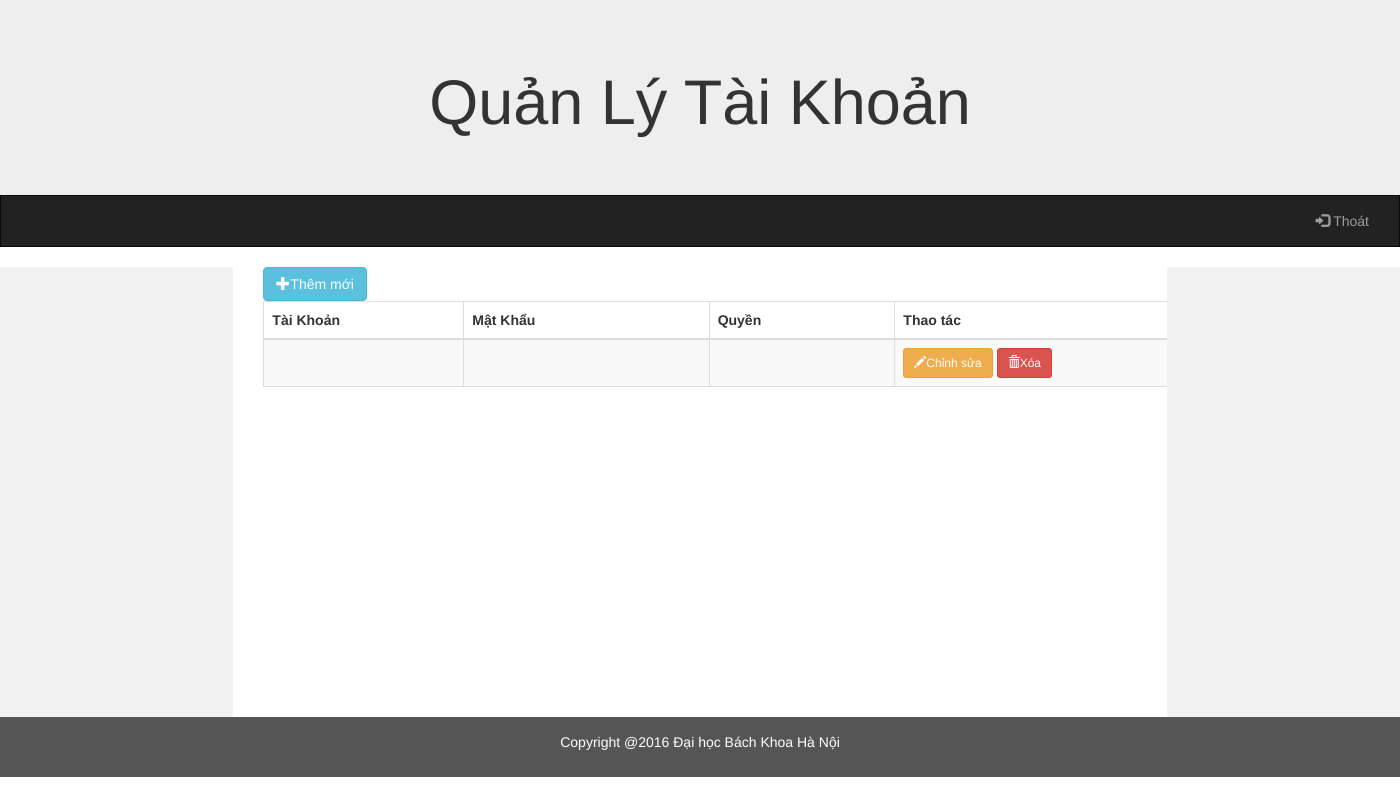
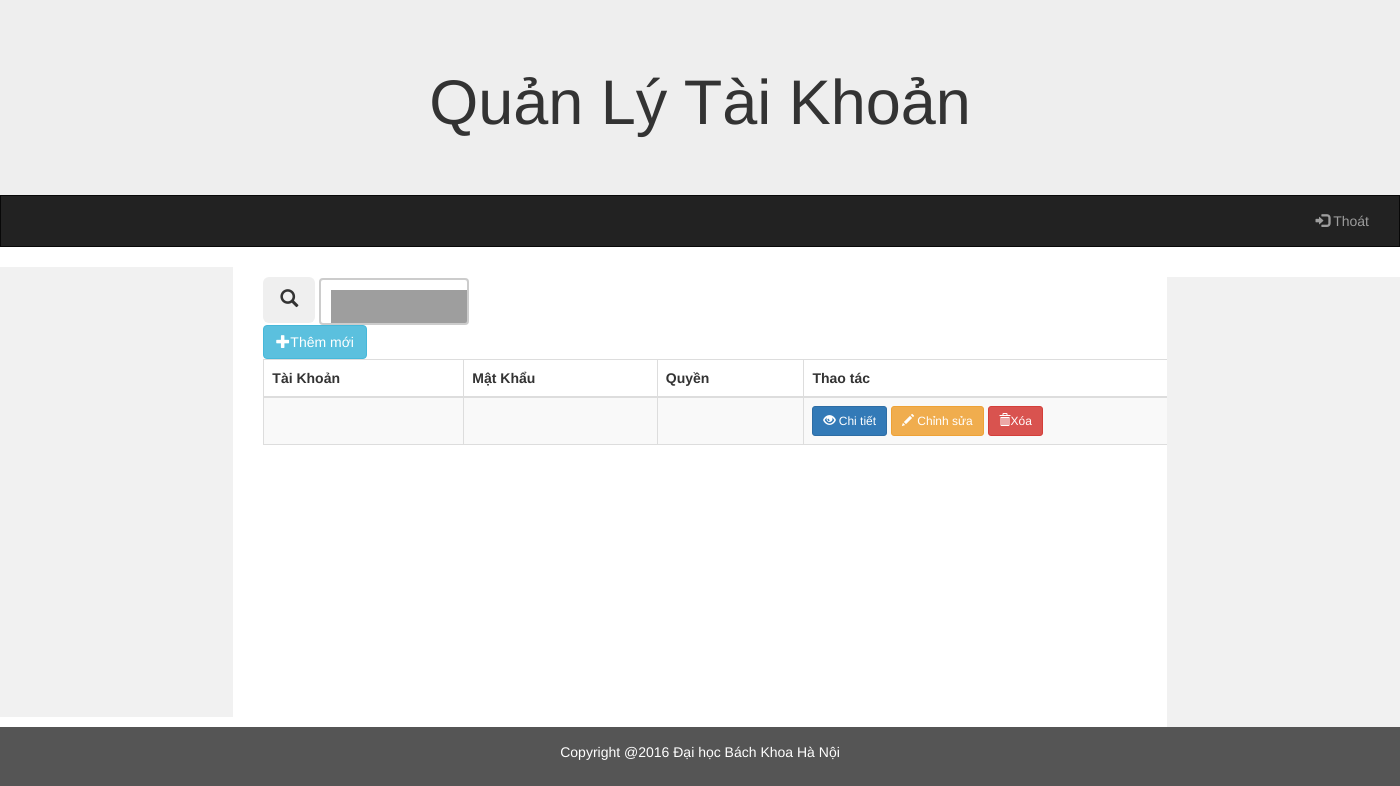
Before and after one commit to PROJECT2-20152/BenhVien, a CodeIgniter app: page /BV/index.php/taikhoan_controller/index in a window 1400 px wide. Shown: the top 786 px of the page. Run offline with CodeIgniter, Linux system fonts and the light colour scheme; tables that the repository leaves empty or names only in its code hold one stand-in row (values such as "Sample post"); data that the repository does not hold is empty; grey boxes are pictures that could not be loaded.

Commit message:
Added files via upload

```diff
--- a/BV/application/views/DSTaiKhoan.php
+++ b/BV/application/views/DSTaiKhoan.php
@@ -53,6 +53,24 @@
                     border-top-right-radius: 5px;
                 }
             }
+            input[type=text] {
+                width: 150px;
+                box-sizing: border-box;
+                border: 2px solid #ccc;
+                border-radius: 4px;
+                font-size: 16px;
+                background-color: white;
+                background-image: url('timkiem.png');
+                background-position: 10px 10px;
+                background-repeat: no-repeat;
+                padding: 8px 20px 12px 40px;
+                -webkit-transition: width 0.4s ease-in-out;
+                transition: width 0.4s ease-in-out;
+            }
+
+            input[type=text]:focus {
+                width: 70%;
+            }
         </style>
     </head>
     <body>
@@ -84,10 +102,21 @@
                 <div class="col-sm-2 sidenav">
 
                 </div>
+                <p>
                 <div class="col-sm-8 text-left">
                     <div class="container">
+
+                        <form action="<?php echo site_url('TaiKhoan_Controller/search');?>" method = "post">
+                            <button class="btn btn-lg" type="submit"><i class="glyphicon glyphicon-search"></i></button>
+                               <input type="text" name = "search" />
+
+                        </form>
+
+                        <div>
+                        <a class="btn btn-info btn-primary" data-toggle="modal" data-target="#myModal"><span class="glyphicon glyphicon-plus" aria-hidden="true"></span>Thêm mới</button></a>
+                        </div>
                     <div class="table-responsive">
-                            <a class="btn btn-info btn-primary" data-toggle="modal" data-target="#myModal"><span class="glyphicon glyphicon-plus" aria-hidden="true"></span>Thêm mới</button></a>
+
                         <table  class="table table-bordered table-hover table-striped">
 
                             <thead>
@@ -114,7 +143,8 @@
                                         <td><?php echo $row->MatKhau; ?></td>
                                         <td><?php echo $row->Quyen; ?></td>
                                         <td>
-                                                <a class="btn btn-warning btn-sm" data-toggle="modal" data-target="#myModal1" href="<?php echo site_url('TaiKhoan_Controller/edit/' . $row->idTaiKhoan); ?>" ><span class="glyphicon glyphicon-pencil" aria-hidden="true"></span>Chỉnh sửa</button></a>
+                                            <a class="btn btn-primary btn-sm" data-toggle="modal" data-target="#myModal1" href="<?php echo site_url('TaiKhoan_Controller/detail/' . $row->idTaiKhoan); ?>" ><span class="glyphicon glyphicon-eye-open" aria-hidden="true"></span> Chi tiết</button></a>
+                                            <a class="btn btn-warning btn-sm" data-toggle="modal" data-target="#myModal1" href="<?php echo site_url('TaiKhoan_Controller/edit/' . $row->idTaiKhoan); ?>" ><span class="glyphicon glyphicon-pencil" aria-hidden="true"></span> Chỉnh sửa</button></a>
                                             <!-- Modal --> <div class="modal fade" id="myModal1" role="dialog">
                                                 <div class="modal-dialog">
 
```
Lines whose indentation alone changed are shown as unchanged.
